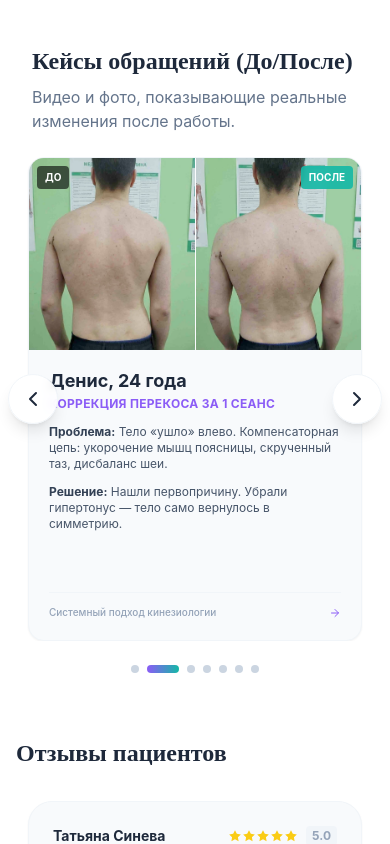
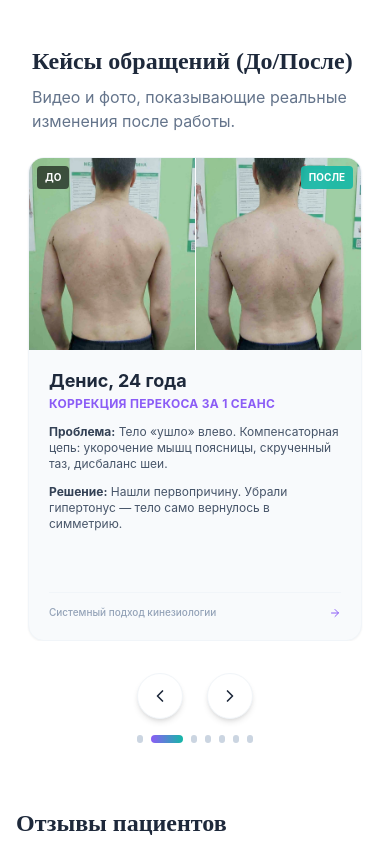
Before and after one commit to TonyGoodMan123/OlegTetchenko, a React (Vite) app: page / in a window 390 px wide. Shown: the part 10780-11624 px from the top of the page. Built offline with nearby package versions, Linux system fonts and the light colour scheme; a web font is replaced by a local one.

Commit message:
Relocate carousel navigation arrows for mobile

```diff
--- a/src/components/Cases.jsx
+++ b/src/components/Cases.jsx
@@ -138,35 +138,54 @@ const TestimonialsCarousel = () => {
                 </div>
             </div>
 
-            {/* Navigation Buttons */}
-            <div className="absolute inset-y-0 left-0 right-0 flex items-center justify-between pointer-events-none">
+            {/* Navigation Buttons - Desktop only */}
+            <div className="hidden md:flex absolute inset-y-0 left-0 right-0 items-center justify-between pointer-events-none">
                 <button
                     onClick={prevTestimonial}
-                    className="pointer-events-auto -ml-4 bg-white/90 hover:bg-white text-slate-800 p-3 rounded-full shadow-lg backdrop-blur-sm transition-all transform hover:scale-110 opacity-0 group-hover:opacity-100"
+                    className="pointer-events-auto -ml-4 bg-white/90 hover:bg-white text-slate-800 p-3 rounded-full shadow-lg backdrop-blur-sm transition-all transform hover:scale-110 opacity-0 group-hover:opacity-100 border border-slate-100"
                 >
                     <ChevronLeft size={24} />
                 </button>
                 <button
                     onClick={nextTestimonial}
-                    className="pointer-events-auto -mr-4 bg-white/90 hover:bg-white text-slate-800 p-3 rounded-full shadow-lg backdrop-blur-sm transition-all transform hover:scale-110 opacity-0 group-hover:opacity-100"
+                    className="pointer-events-auto -mr-4 bg-white/90 hover:bg-white text-slate-800 p-3 rounded-full shadow-lg backdrop-blur-sm transition-all transform hover:scale-110 opacity-0 group-hover:opacity-100 border border-slate-100"
                 >
                     <ChevronRight size={24} />
                 </button>
             </div>
 
+            {/* Combined Mobile Navigation & Dots */}
+            <div className="flex flex-col items-center gap-4 mt-8">
+                {/* Mobile Arrows */}
+                <div className="flex md:hidden items-center gap-6">
+                    <button
+                        onClick={prevTestimonial}
+                        className="bg-white text-slate-800 p-3 rounded-full shadow-md border border-slate-100 active:scale-95 transition-transform"
+                    >
+                        <ChevronLeft size={20} />
+                    </button>
+                    <button
+                        onClick={nextTestimonial}
+                        className="bg-white text-slate-800 p-3 rounded-full shadow-md border border-slate-100 active:scale-95 transition-transform"
+                    >
+                        <ChevronRight size={20} />
+                    </button>
+                </div>
+
                 {/* Dots Navigation */}
-            <div className="flex justify-center gap-2 mt-6">
+                <div className="flex justify-center gap-2">
                     {testimonials.map((_, index) => (
                         <button
                             key={index}
                             onClick={() => setCurrentIndex(index)}
                             className={`h-2 rounded-full transition-all duration-300 ${index === currentIndex
                                 ? "w-8 bg-gradient-to-r from-brand-purple to-brand-teal"
-                            : "w-2 bg-slate-300 hover:bg-slate-400"
+                                : "w-1.5 bg-slate-300 hover:bg-slate-400"
                                 }`}
                             aria-label={`Отзыв ${index + 1}`}
                         />
                     ))}
+                </div>
             </div>
         </div>
     );
@@ -499,7 +518,12 @@ const Cases = ({ onOpenModal }) => {
                     </div>
                 </div>
 
-                <div className="overflow-hidden">
+                <div
+                    className="overflow-hidden"
+                    onTouchStart={onTouchStart}
+                    onTouchMove={onTouchMove}
+                    onTouchEnd={onTouchEnd}
+                >
                     <div
                         className="flex transition-transform duration-500 ease-in-out [--slide-width:100%] md:[--slide-width:50%] lg:[--slide-width:33.333%]"
                         style={{ transform: `translateX(calc(var(--slide-width) * -${currentIndex}))` }}
@@ -533,35 +557,54 @@ const Cases = ({ onOpenModal }) => {
                     </div>
                 </div>
 
-                {/* Navigation Buttons (Absolute, like Testimonials) */}
-                <div className="absolute inset-y-0 left-0 right-0 flex items-center justify-between pointer-events-none mt-20 md:mt-0">
+                {/* Navigation Buttons (Desktop Only) */}
+                <div className="hidden md:flex absolute inset-y-0 left-0 right-0 items-center justify-between pointer-events-none">
                     <button
                         onClick={prevCase}
-                        className="pointer-events-auto -ml-2 md:-ml-4 bg-white/90 hover:bg-white text-slate-800 p-3 rounded-full shadow-lg backdrop-blur-sm transition-all transform hover:scale-110 opacity-100 md:opacity-0 md:group-hover:opacity-100 border border-slate-100"
+                        className="pointer-events-auto -ml-4 bg-white/90 hover:bg-white text-slate-800 p-3 rounded-full shadow-lg backdrop-blur-sm transition-all transform hover:scale-110 opacity-100 md:opacity-0 md:group-hover:opacity-100 border border-slate-100"
                     >
                         <ChevronLeft size={24} />
                     </button>
                     <button
                         onClick={nextCase}
-                        className="pointer-events-auto -mr-2 md:-mr-4 bg-white/90 hover:bg-white text-slate-800 p-3 rounded-full shadow-lg backdrop-blur-sm transition-all transform hover:scale-110 opacity-100 md:opacity-0 md:group-hover:opacity-100 border border-slate-100"
+                        className="pointer-events-auto -mr-4 bg-white/90 hover:bg-white text-slate-800 p-3 rounded-full shadow-lg backdrop-blur-sm transition-all transform hover:scale-110 opacity-100 md:opacity-0 md:group-hover:opacity-100 border border-slate-100"
                     >
                         <ChevronRight size={24} />
                     </button>
                 </div>
 
-                {/* Dots Navigation (Unified) */}
-                <div className="flex justify-center gap-2 mt-6">
+                {/* Mobile Navigation & Dots */}
+                <div className="flex flex-col items-center gap-4 mt-8">
+                    {/* Mobile Arrows */}
+                    <div className="flex md:hidden items-center gap-6">
+                        <button
+                            onClick={prevCase}
+                            className="bg-white text-slate-800 p-3 rounded-full shadow-md border border-slate-100 active:scale-95 transition-transform"
+                        >
+                            <ChevronLeft size={20} />
+                        </button>
+                        <button
+                            onClick={nextCase}
+                            className="bg-white text-slate-800 p-3 rounded-full shadow-md border border-slate-100 active:scale-95 transition-transform"
+                        >
+                            <ChevronRight size={20} />
+                        </button>
+                    </div>
+
+                    {/* Dots Navigation */}
+                    <div className="flex justify-center gap-2">
                         {cases.map((_, i) => (
                             <button
                                 key={i}
                                 onClick={() => setCurrentIndex(i)}
                                 className={`h-2 rounded-full transition-all duration-300 ${i === currentIndex
                                     ? "w-8 bg-gradient-to-r from-brand-purple to-brand-teal"
-                                : "w-2 bg-slate-300 hover:bg-slate-400"
+                                    : "w-1.5 bg-slate-300 hover:bg-slate-400"
                                     }`}
                                 aria-label={`Кейс ${i + 1}`}
                             />
                         ))}
+                    </div>
                 </div>
             </div>
 
```
Lines whose indentation alone changed are shown as unchanged.
